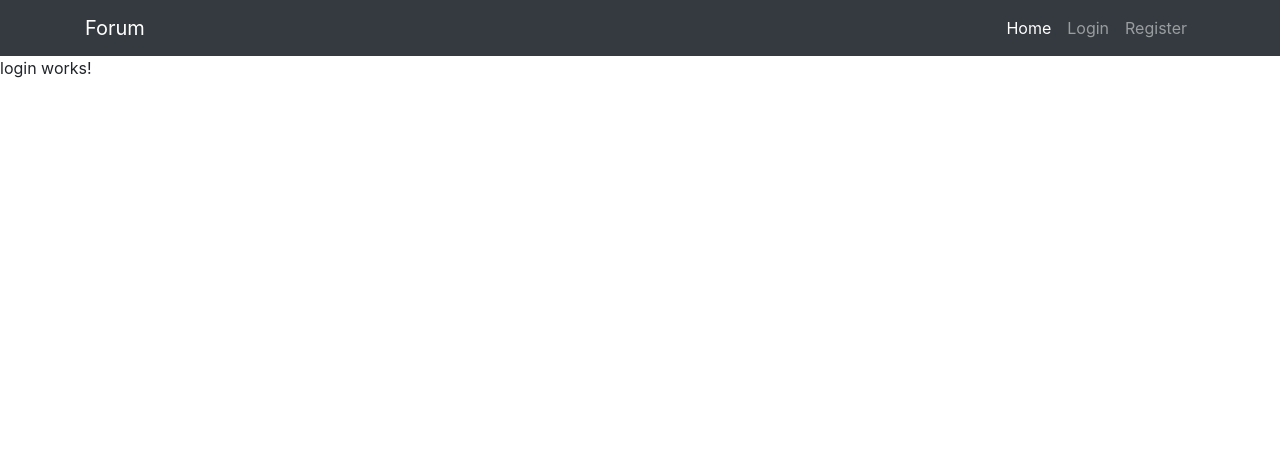
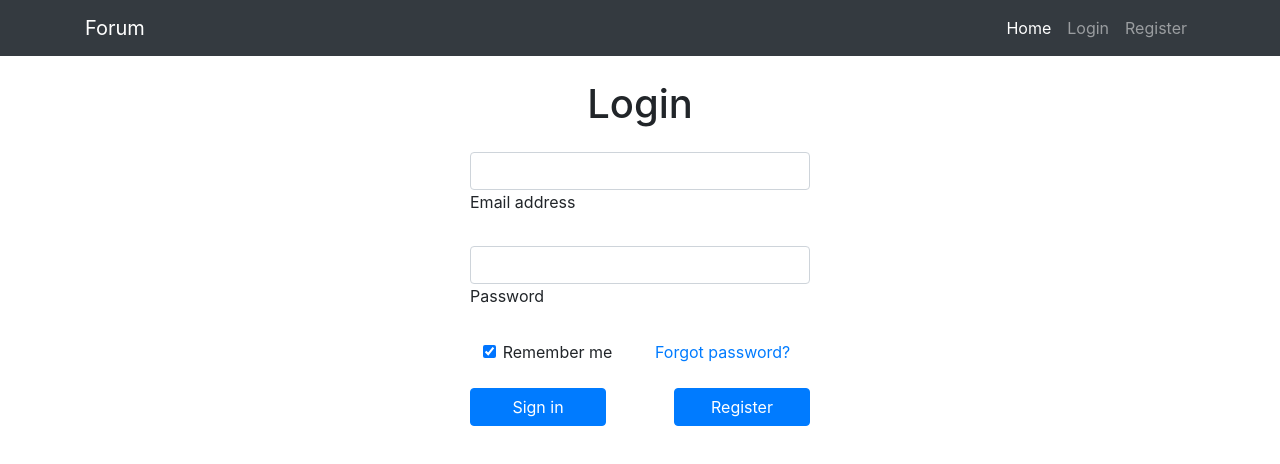
Before and after one commit to adrianpalomares/forum, an Angular app in the folder src/main/resources/frontend/angular-app/: page /login in a window 1280 px wide. Shown: the top 464 px of the page. Built offline with nearby package versions, Linux system fonts and the light colour scheme; a web font is replaced by a local one.

Commit message:
added layout for login page

```diff
--- a/src/main/resources/frontend/angular-app/src/app/pages/login/login.component.css
+++ b/src/main/resources/frontend/angular-app/src/app/pages/login/login.component.css
@@ -0,0 +1,20 @@
+.btn-block {
+    width: 40%;
+}
+
+h1 {
+    text-align: center;
+}
+
+#signin-button, #register-button {
+    display:inline-block;
+    margin: 0;
+}
+
+#signin-button {
+    margin-right: 10%;
+}
+
+#register-button {
+    margin-left: 10%
+}
--- a/src/main/resources/frontend/angular-app/src/app/pages/login/login.component.html
+++ b/src/main/resources/frontend/angular-app/src/app/pages/login/login.component.html
@@ -1 +1,46 @@
-<p>login works!</p>
+<div class="container mt-4">
+  <form class="col-sm-4 mx-auto">
+    <h1 class="mb-4">Login</h1>
+    <!-- Email input -->
+    <div class="form-outline mb-4">
+      <input type="email" id="form1Example1" class="form-control" />
+      <label class="form-label" for="form1Example1">Email address</label>
+    </div>
+
+    <!-- Password input -->
+    <div class="form-outline mb-4">
+      <input type="password" id="form1Example2" class="form-control" />
+      <label class="form-label" for="form1Example2">Password</label>
+    </div>
+
+    <!-- 2 column grid layout for inline styling -->
+    <div class="row mb-4">
+      <div class="col d-flex justify-content-center">
+        <!-- Checkbox -->
+        <div class="form-check">
+          <input
+            class="form-check-input"
+            type="checkbox"
+            value=""
+            id="form1Example3"
+            checked
+          />
+          <label class="form-check-label" for="form1Example3">
+            Remember me
+          </label>
+        </div>
+      </div>
+
+      <div class="col">
+        <!-- Simple link -->
+        <a href="#!">Forgot password?</a>
+      </div>
+    </div>
+
+    <!-- Submit button -->
+<div>
+    <button id="signin-button" type="submit" class="btn btn-primary btn-block">Sign in</button>
+    <button id="register-button" type="submit" class="btn btn-primary btn-block">Register</button>
+</div>
+  </form>
+</div>
```
